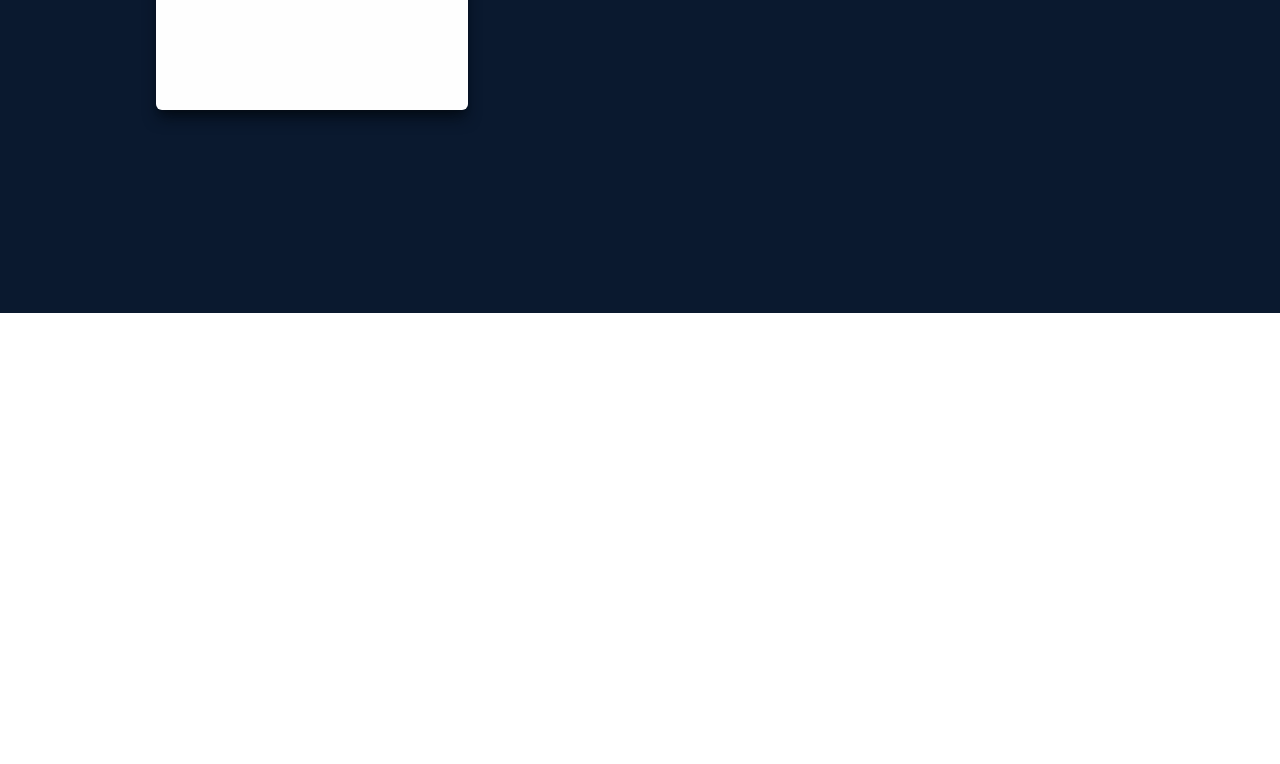
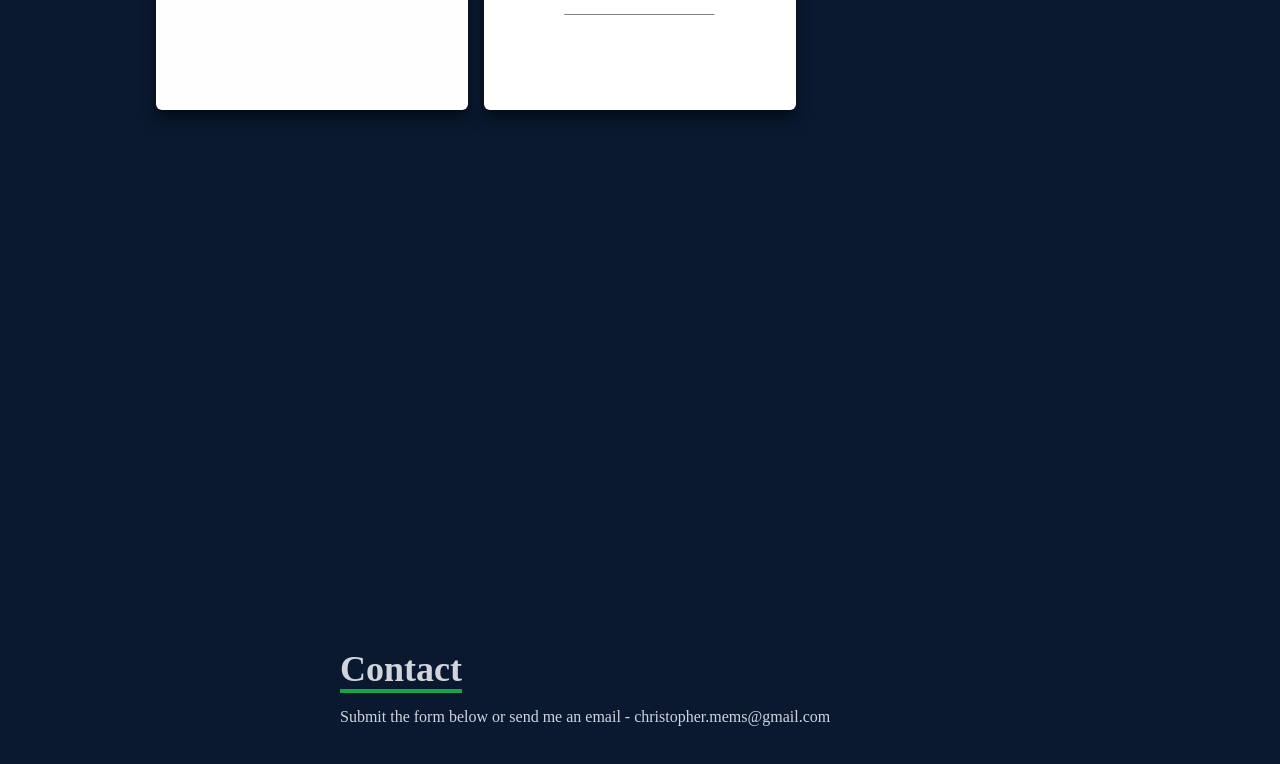
Before and after one commit to cmthecoder/react-portfolio-project, a React (Create React App) app: page / in a window 1280 px wide. Shown: the part 2887-3651 px from the top of the page. Before the commit the page ends 3200 px from the top, so only its background shows below. Built offline with nearby package versions, Linux system fonts and the light colour scheme.

Commit message:
create contact component

```diff
--- a/src/App.js
+++ b/src/App.js
@@ -1,4 +1,5 @@
 import About from "./components/About";
+import Contact from "./components/Contact";
 import Home from "./components/Home";
 import NavBar from "./components/NavBar";
 import Skills from "./components/Skills";
@@ -12,6 +13,7 @@
       <About />
       <Skills />
       <Work />
+      <Contact />
     </div>
   );
 }
--- /dev/null
+++ b/src/components/Contact.jsx
@@ -0,0 +1,16 @@
+import React from 'react'
+
+function Contact() {
+  return (
+    <div name='contact' className='w-full h-screen bg-[#0a192f] flex justify-center items-center p-4'>
+      <form action="" className='flex flex-col max-w-[600px] w-full'>
+        <div className='pb-8'>
+          <p className='text-4xl font-bold inline border-b-4 border-green-600 text-gray-300'>Contact</p>
+          <p className='text-gray-300 py-4'>Submit the form below or send me an email - christopher.mems@gmail.com</p>
+        </div>
+      </form>
+    </div>
+  )
+}
+
+export default Contact
--- a/src/components/Work.jsx
+++ b/src/components/Work.jsx
@@ -11,8 +11,28 @@
           <p className='py-6'>Checkout some of my work</p>
         </div>
 
+        {/* Container */}
         <div className='grid sm:grid-cols-2 md:grid-cols-3 gap-4'>
+
+          {/* Grid Item */}
+
           <div style={{backgroundImage: `url(${TTT})`}} className='shadow-lg shadow-[#040c16] group container rounded-md flex justify-center items-center mx-auto content-div'>
+            {/* Hover Effects */}
+            <div className='opacity-0 group-hover:opacity-100'>
+              <span className='text-2xl font-bold text-white tracking-wider'>
+                Tic-Tac-Toe
+              </span>
+              <div className='pt-8 text-center'>
+                <a href="/">
+                  <button className='text-center rounded-lg px-4 py-3 m-2 bg-white text-gray-700 font-bold text-lg'>App</button>
+                </a>
+                <a href="/">
+                  <button className='text-center rounded-lg px-4 py-3 m-2 bg-white text-gray-700 font-bold text-lg'>Code</button>
+                </a>
+              </div>
+            </div>
+          </div>
+          <div style={{backgroundImage: `url(${MyProps})`}} className='shadow-lg shadow-[#040c16] group container rounded-md flex justify-center items-center mx-auto content-div'>
             {/* Hover Effects */}
             <div className='opacity-0 group-hover:opacity-100'>
               <span className='text-2xl font-bold text-white tracking-wider'>
--- a/src/index.css
+++ b/src/index.css
@@ -26,6 +26,6 @@
   background-image: linear-gradient(
     to right,
     rgba(112, 157, 255, 0.8),
-    hsla(242, 74%, 61%, 0.8),
+    hsla(242, 74%, 61%, 0.8)
   )!important;
 }
```
